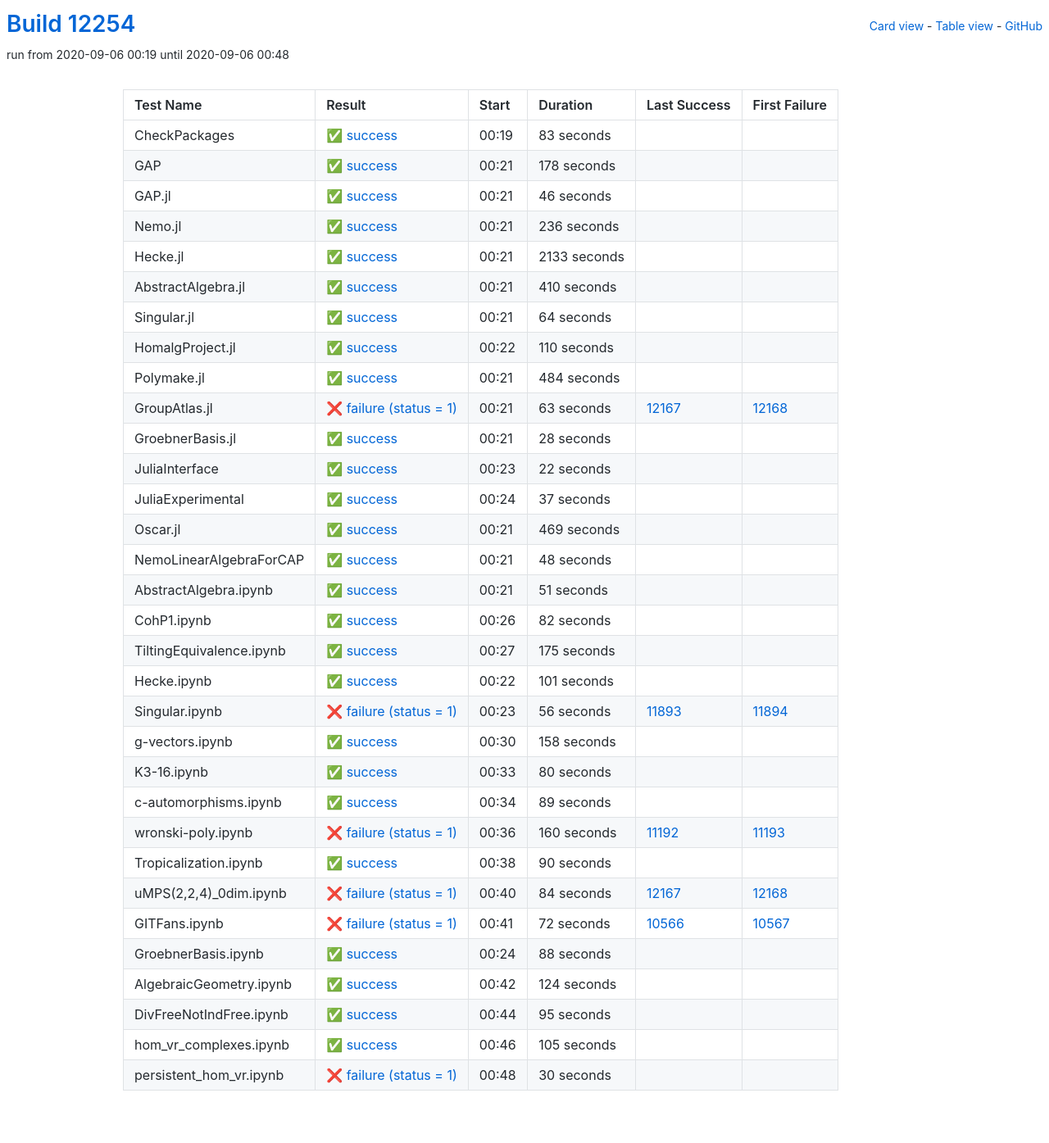
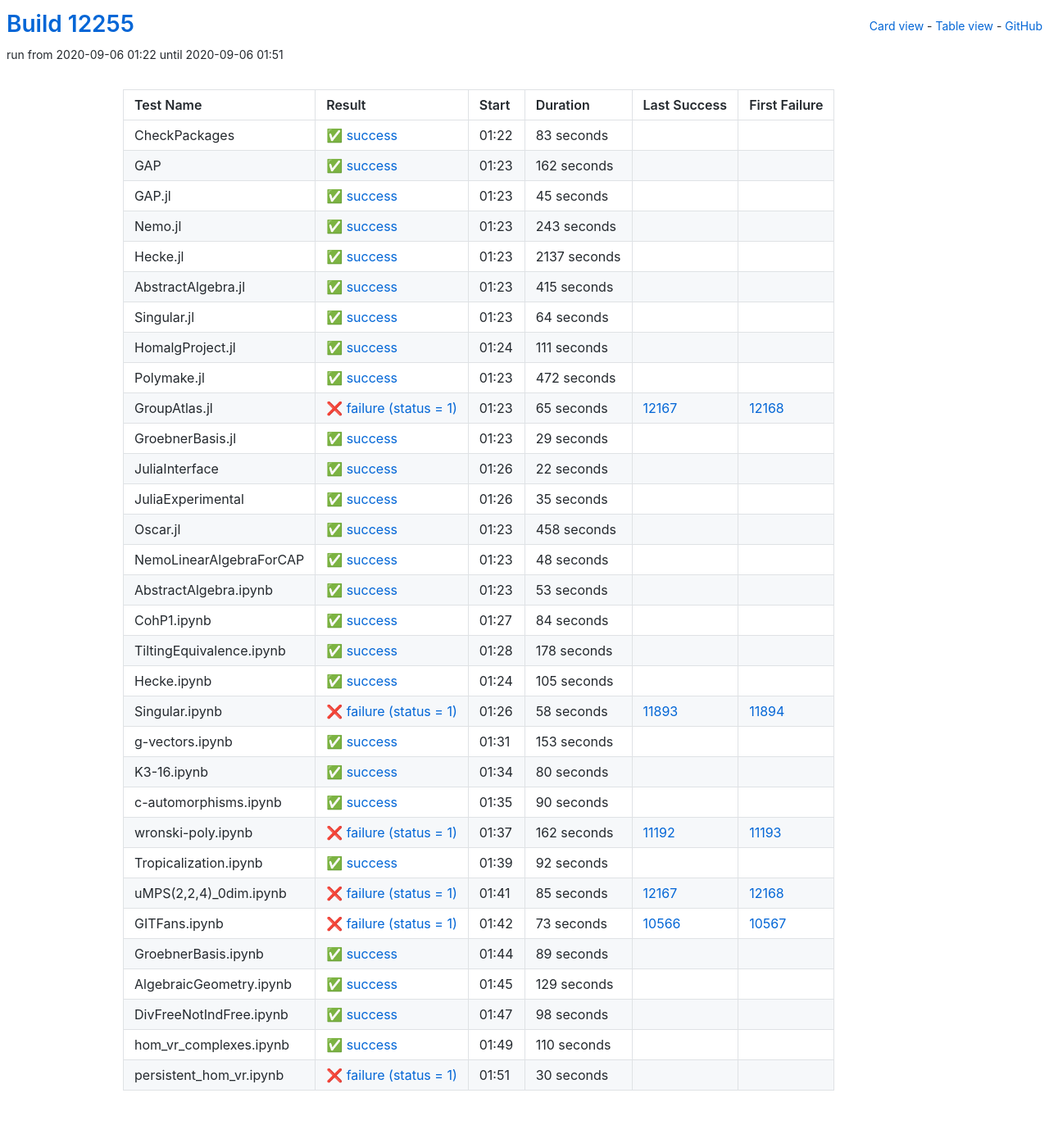
Before and after one commit to oscar-system/oscar-ci-status, a Jekyll site: the page built from table.html, in a window 1280 px wide. Shown: the whole page at 82% size. Built offline with Jekyll 4.4.1, drawn with Linux system fonts in a browser that asks for light colours.

Commit message:
Build #12255

```diff
--- a/_data/ci.yml
+++ b/_data/ci.yml
@@ -1,6 +1,6 @@
 ---
-build: 12254
-build_url: https://oscarci.mathematik.uni-kl.de/job/oscar/12254/
+build: 12255
+build_url: https://oscarci.mathematik.uni-kl.de/job/oscar/12255/
 job: oscar
 organization: oscar-system
 repo: oscar-ci-status
@@ -8,8 +8,8 @@
 tests:
 - name: CheckPackages
   id: checkpackages
-  log: https://oscarci.mathematik.uni-kl.de/job/oscar/12254/artifact/logs/build-12254/CheckPackages.log
-  start: 2020-09-06 00:19
+  log: https://oscarci.mathematik.uni-kl.de/job/oscar/12255/artifact/logs/build-12255/CheckPackages.log
+  start: 2020-09-06 01:22
   success: true
   exitcode: 0
   status: success
@@ -20,68 +20,68 @@
   first_failure_url:
 - name: GAP
   id: gap
-  log: https://oscarci.mathematik.uni-kl.de/job/oscar/12254/artifact/logs/build-12254/GAP.log
-  start: 2020-09-06 00:21
+  log: https://oscarci.mathematik.uni-kl.de/job/oscar/12255/artifact/logs/build-12255/GAP.log
+  start: 2020-09-06 01:23
   success: true
   exitcode: 0
   status: success
-  duration: 178
+  duration: 162
   last_success: false
   last_success_url:
   first_failure: false
   first_failure_url:
 - name: GAP.jl
   id: gap-jl
-  log: https://oscarci.mathematik.uni-kl.de/job/oscar/12254/artifact/logs/build-12254/GAP.jl.log
-  start: 2020-09-06 00:21
+  log: https://oscarci.mathematik.uni-kl.de/job/oscar/12255/artifact/logs/build-12255/GAP.jl.log
+  start: 2020-09-06 01:23
   success: true
   exitcode: 0
   status: success
-  duration: 46
+  duration: 45
   last_success: false
   last_success_url:
   first_failure: false
   first_failure_url:
 - name: Nemo.jl
   id: nemo-jl
-  log: https://oscarci.mathematik.uni-kl.de/job/oscar/12254/artifact/logs/build-12254/Nemo.jl.log
-  start: 2020-09-06 00:21
+  log: https://oscarci.mathematik.uni-kl.de/job/oscar/12255/artifact/logs/build-12255/Nemo.jl.log
+  start: 2020-09-06 01:23
   success: true
   exitcode: 0
   status: success
-  duration: 236
+  duration: 243
   last_success: false
   last_success_url:
   first_failure: false
   first_failure_url:
 - name: Hecke.jl
   id: hecke-jl
-  log: https://oscarci.mathematik.uni-kl.de/job/oscar/12254/artifact/logs/build-12254/Hecke.jl.log
-  start: 2020-09-06 00:21
+  log: https://oscarci.mathematik.uni-kl.de/job/oscar/12255/artifact/logs/build-12255/Hecke.jl.log
+  start: 2020-09-06 01:23
   success: true
   exitcode: 0
   status: success
-  duration: 2133
+  duration: 2137
   last_success: false
   last_success_url:
   first_failure: false
   first_failure_url:
 - name: AbstractAlgebra.jl
   id: abstractalgebra-jl
-  log: https://oscarci.mathematik.uni-kl.de/job/oscar/12254/artifact/logs/build-12254/AbstractAlgebra.jl.log
-  start: 2020-09-06 00:21
+  log: https://oscarci.mathematik.uni-kl.de/job/oscar/12255/artifact/logs/build-12255/AbstractAlgebra.jl.log
+  start: 2020-09-06 01:23
   success: true
   exitcode: 0
   status: success
-  duration: 410
+  duration: 415
   last_success: false
   last_success_url:
   first_failure: false
   first_failure_url:
 - name: Singular.jl
   id: singular-jl
-  log: https://oscarci.mathematik.uni-kl.de/job/oscar/12254/artifact/logs/build-12254/Singular.jl.log
-  start: 2020-09-06 00:21
+  log: https://oscarci.mathematik.uni-kl.de/job/oscar/12255/artifact/logs/build-12255/Singular.jl.log
+  start: 2020-09-06 01:23
   success: true
   exitcode: 0
   status: success
@@ -92,56 +92,56 @@
   first_failure_url:
 - name: HomalgProject.jl
   id: homalgproject-jl
-  log: https://oscarci.mathematik.uni-kl.de/job/oscar/12254/artifact/logs/build-12254/HomalgProject.jl.log
-  start: 2020-09-06 00:22
+  log: https://oscarci.mathematik.uni-kl.de/job/oscar/12255/artifact/logs/build-12255/HomalgProject.jl.log
+  start: 2020-09-06 01:24
   success: true
   exitcode: 0
   status: success
-  duration: 110
+  duration: 111
   last_success: false
   last_success_url:
   first_failure: false
   first_failure_url:
 - name: Polymake.jl
   id: polymake-jl
-  log: https://oscarci.mathematik.uni-kl.de/job/oscar/12254/artifact/logs/build-12254/Polymake.jl.log
-  start: 2020-09-06 00:21
+  log: https://oscarci.mathematik.uni-kl.de/job/oscar/12255/artifact/logs/build-12255/Polymake.jl.log
+  start: 2020-09-06 01:23
   success: true
   exitcode: 0
   status: success
-  duration: 484
+  duration: 472
   last_success: false
   last_success_url:
   first_failure: false
   first_failure_url:
 - name: GroupAtlas.jl
   id: groupatlas-jl
-  log: https://oscarci.mathematik.uni-kl.de/job/oscar/12254/artifact/logs/build-12254/GroupAtlas.jl.log
-  start: 2020-09-06 00:21
+  log: https://oscarci.mathematik.uni-kl.de/job/oscar/12255/artifact/logs/build-12255/GroupAtlas.jl.log
+  start: 2020-09-06 01:23
   success: false
   exitcode: 1
   status: failure
-  duration: 63
+  duration: 65
   last_success: 12167
   last_success_url: https://oscarci.mathematik.uni-kl.de/job/oscar/12167/
   first_failure: 12168
   first_failure_url: https://oscarci.mathematik.uni-kl.de/job/oscar/12168/
 - name: GroebnerBasis.jl
   id: groebnerbasis-jl
-  log: https://oscarci.mathematik.uni-kl.de/job/oscar/12254/artifact/logs/build-12254/GroebnerBasis.jl.log
-  start: 2020-09-06 00:21
+  log: https://oscarci.mathematik.uni-kl.de/job/oscar/12255/artifact/logs/build-12255/GroebnerBasis.jl.log
+  start: 2020-09-06 01:23
   success: true
   exitcode: 0
   status: success
-  duration: 28
+  duration: 29
   last_success: false
   last_success_url:
   first_failure: false
   first_failure_url:
 - name: JuliaInterface
   id: juliainterface
-  log: https://oscarci.mathematik.uni-kl.de/job/oscar/12254/artifact/logs/build-12254/JuliaInterface.log
-  start: 2020-09-06 00:23
+  log: https://oscarci.mathematik.uni-kl.de/job/oscar/12255/artifact/logs/build-12255/JuliaInterface.log
+  start: 2020-09-06 01:26
   success: true
   exitcode: 0
   status: success
@@ -152,32 +152,32 @@
   first_failure_url:
 - name: JuliaExperimental
   id: juliaexperimental
-  log: https://oscarci.mathematik.uni-kl.de/job/oscar/12254/artifact/logs/build-12254/JuliaExperimental.log
-  start: 2020-09-06 00:24
+  log: https://oscarci.mathematik.uni-kl.de/job/oscar/12255/artifact/logs/build-12255/JuliaExperimental.log
+  start: 2020-09-06 01:26
   success: true
   exitcode: 0
   status: success
-  duration: 37
+  duration: 35
   last_success: false
   last_success_url:
   first_failure: false
   first_failure_url:
 - name: Oscar.jl
   id: oscar-jl
-  log: https://oscarci.mathematik.uni-kl.de/job/oscar/12254/artifact/logs/build-12254/Oscar.jl.log
-  start: 2020-09-06 00:21
+  log: https://oscarci.mathematik.uni-kl.de/job/oscar/12255/artifact/logs/build-12255/Oscar.jl.log
+  start: 2020-09-06 01:23
   success: true
   exitcode: 0
   status: success
-  duration: 469
+  duration: 458
   last_success: false
   last_success_url:
   first_failure: false
   first_failure_url:
 - name: NemoLinearAlgebraForCAP
   id: nemolinearalgebraforcap
-  log: https://oscarci.mathematik.uni-kl.de/job/oscar/12254/artifact/logs/build-12254/NemoLinearAlgebraForCAP.log
-  start: 2020-09-06 00:21
+  log: https://oscarci.mathematik.uni-kl.de/job/oscar/12255/artifact/logs/build-12255/NemoLinearAlgebraForCAP.log
+  start: 2020-09-06 01:23
   success: true
   exitcode: 0
   status: success
@@ -188,80 +188,80 @@
   first_failure_url:
 - name: AbstractAlgebra.ipynb
   id: abstractalgebra-ipynb
-  log: https://oscarci.mathematik.uni-kl.de/job/oscar/12254/artifact/logs/build-12254/AbstractAlgebra.ipynb.log
-  start: 2020-09-06 00:21
+  log: https://oscarci.mathematik.uni-kl.de/job/oscar/12255/artifact/logs/build-12255/AbstractAlgebra.ipynb.log
+  start: 2020-09-06 01:23
   success: true
   exitcode: 0
   status: success
-  duration: 51
+  duration: 53
   last_success: false
   last_success_url:
   first_failure: false
   first_failure_url:
 - name: CohP1.ipynb
   id: cohp1-ipynb
-  log: https://oscarci.mathematik.uni-kl.de/job/oscar/12254/artifact/logs/build-12254/CohP1.ipynb.log
-  start: 2020-09-06 00:26
+  log: https://oscarci.mathematik.uni-kl.de/job/oscar/12255/artifact/logs/build-12255/CohP1.ipynb.log
+  start: 2020-09-06 01:27
   success: true
   exitcode: 0
   status: success
-  duration: 82
+  duration: 84
   last_success: false
   last_success_url:
   first_failure: false
   first_failure_url:
 - name: TiltingEquivalence.ipynb
   id: tiltingequivalence-ipynb
-  log: https://oscarci.mathematik.uni-kl.de/job/oscar/12254/artifact/logs/build-12254/TiltingEquivalence.ipynb.log
-  start: 2020-09-06 00:27
+  log: https://oscarci.mathematik.uni-kl.de/job/oscar/12255/artifact/logs/build-12255/TiltingEquivalence.ipynb.log
+  start: 2020-09-06 01:28
   success: true
   exitcode: 0
   status: success
-  duration: 175
+  duration: 178
   last_success: false
   last_success_url:
   first_failure: false
   first_failure_url:
 - name: Hecke.ipynb
   id: hecke-ipynb
-  log: https://oscarci.mathematik.uni-kl.de/job/oscar/12254/artifact/logs/build-12254/Hecke.ipynb.log
-  start: 2020-09-06 00:22
+  log: https://oscarci.mathematik.uni-kl.de/job/oscar/12255/artifact/logs/build-12255/Hecke.ipynb.log
+  start: 2020-09-06 01:24
   success: true
   exitcode: 0
   status: success
-  duration: 101
+  duration: 105
   last_success: false
   last_success_url:
   first_failure: false
   first_failure_url:
 - name: Singular.ipynb
   id: singular-ipynb
-  log: https://oscarci.mathematik.uni-kl.de/job/oscar/12254/artifact/logs/build-12254/Singular.ipynb.log
-  start: 2020-09-06 00:23
+  log: https://oscarci.mathematik.uni-kl.de/job/oscar/12255/artifact/logs/build-12255/Singular.ipynb.log
+  start: 2020-09-06 01:26
   success: false
   exitcode: 1
   status: failure
-  duration: 56
+  duration: 58
   last_success: 11893
   last_success_url: https://oscarci.mathematik.uni-kl.de/job/oscar/11893/
   first_failure: 11894
   first_failure_url: https://oscarci.mathematik.uni-kl.de/job/oscar/11894/
 - name: g-vectors.ipynb
   id: g-vectors-ipynb
-  log: https://oscarci.mathematik.uni-kl.de/job/oscar/12254/artifact/logs/build-12254/g-vectors.ipynb.log
-  start: 2020-09-06 00:30
+  log: https://oscarci.mathematik.uni-kl.de/job/oscar/12255/artifact/logs/build-12255/g-vectors.ipynb.log
+  start: 2020-09-06 01:31
   success: true
   exitcode: 0
   status: success
-  duration: 158
+  duration: 153
   last_success: false
   last_success_url:
   first_failure: false
   first_failure_url:
 - name: K3-16.ipynb
   id: k3-16-ipynb
-  log: https://oscarci.mathematik.uni-kl.de/job/oscar/12254/artifact/logs/build-12254/K3-16.ipynb.log
-  start: 2020-09-06 00:33
+  log: https://oscarci.mathematik.uni-kl.de/job/oscar/12255/artifact/logs/build-12255/K3-16.ipynb.log
+  start: 2020-09-06 01:34
   success: true
   exitcode: 0
   status: success
@@ -272,8 +272,68 @@
   first_failure_url:
 - name: c-automorphisms.ipynb
   id: c-automorphisms-ipynb
-  log: https://oscarci.mathematik.uni-kl.de/job/oscar/12254/artifact/logs/build-12254/c-automorphisms.ipynb.log
-  start: 2020-09-06 00:34
+  log: https://oscarci.mathematik.uni-kl.de/job/oscar/12255/artifact/logs/build-12255/c-automorphisms.ipynb.log
+  start: 2020-09-06 01:35
+  success: true
+  exitcode: 0
+  status: success
+  duration: 90
+  last_success: false
+  last_success_url:
+  first_failure: false
+  first_failure_url:
+- name: wronski-poly.ipynb
+  id: wronski-poly-ipynb
+  log: https://oscarci.mathematik.uni-kl.de/job/oscar/12255/artifact/logs/build-12255/wronski-poly.ipynb.log
+  start: 2020-09-06 01:37
+  success: false
+  exitcode: 1
+  status: failure
+  duration: 162
+  last_success: 11192
+  last_success_url: https://oscarci.mathematik.uni-kl.de/job/oscar/11192/
+  first_failure: 11193
+  first_failure_url: https://oscarci.mathematik.uni-kl.de/job/oscar/11193/
+- name: Tropicalization.ipynb
+  id: tropicalization-ipynb
+  log: https://oscarci.mathematik.uni-kl.de/job/oscar/12255/artifact/logs/build-12255/Tropicalization.ipynb.log
+  start: 2020-09-06 01:39
+  success: true
+  exitcode: 0
+  status: success
+  duration: 92
+  last_success: false
+  last_success_url:
+  first_failure: false
+  first_failure_url:
+- name: uMPS(2,2,4)_0dim.ipynb
+  id: umps-2-2-4-0dim-ipynb
+  log: https://oscarci.mathematik.uni-kl.de/job/oscar/12255/artifact/logs/build-12255/uMPS-2-2-4-_0dim.ipynb.log
+  start: 2020-09-06 01:41
+  success: false
+  exitcode: 1
+  status: failure
+  duration: 85
+  last_success: 12167
+  last_success_url: https://oscarci.mathematik.uni-kl.de/job/oscar/12167/
+  first_failure: 12168
+  first_failure_url: https://oscarci.mathematik.uni-kl.de/job/oscar/12168/
+- name: GITFans.ipynb
+  id: gitfans-ipynb
+  log: https://oscarci.mathematik.uni-kl.de/job/oscar/12255/artifact/logs/build-12255/GITFans.ipynb.log
+  start: 2020-09-06 01:42
+  success: false
+  exitcode: 1
+  status: failure
+  duration: 73
+  last_success: 10566
+  last_success_url: https://oscarci.mathematik.uni-kl.de/job/oscar/10566/
+  first_failure: 10567
+  first_failure_url: https://oscarci.mathematik.uni-kl.de/job/oscar/10567/
+- name: GroebnerBasis.ipynb
+  id: groebnerbasis-ipynb
+  log: https://oscarci.mathematik.uni-kl.de/job/oscar/12255/artifact/logs/build-12255/GroebnerBasis.ipynb.log
+  start: 2020-09-06 01:44
   success: true
   exitcode: 0
   status: success
@@ -282,106 +342,46 @@
   last_success_url:
   first_failure: false
   first_failure_url:
-- name: wronski-poly.ipynb
-  id: wronski-poly-ipynb
-  log: https://oscarci.mathematik.uni-kl.de/job/oscar/12254/artifact/logs/build-12254/wronski-poly.ipynb.log
-  start: 2020-09-06 00:36
-  success: false
-  exitcode: 1
-  status: failure
-  duration: 160
-  last_success: 11192
-  last_success_url: https://oscarci.mathematik.uni-kl.de/job/oscar/11192/
-  first_failure: 11193
-  first_failure_url: https://oscarci.mathematik.uni-kl.de/job/oscar/11193/
-- name: Tropicalization.ipynb
-  id: tropicalization-ipynb
-  log: https://oscarci.mathematik.uni-kl.de/job/oscar/12254/artifact/logs/build-12254/Tropicalization.ipynb.log
-  start: 2020-09-06 00:38
+- name: AlgebraicGeometry.ipynb
+  id: algebraicgeometry-ipynb
+  log: https://oscarci.mathematik.uni-kl.de/job/oscar/12255/artifact/logs/build-12255/AlgebraicGeometry.ipynb.log
+  start: 2020-09-06 01:45
   success: true
   exitcode: 0
   status: success
-  duration: 90
-  last_success: false
-  last_success_url:
-  first_failure: false
-  first_failure_url:
-- name: uMPS(2,2,4)_0dim.ipynb
-  id: umps-2-2-4-0dim-ipynb
-  log: https://oscarci.mathematik.uni-kl.de/job/oscar/12254/artifact/logs/build-12254/uMPS-2-2-4-_0dim.ipynb.log
-  start: 2020-09-06 00:40
-  success: false
-  exitcode: 1
-  status: failure
-  duration: 84
-  last_success: 12167
-  last_success_url: https://oscarci.mathematik.uni-kl.de/job/oscar/12167/
-  first_failure: 12168
-  first_failure_url: https://oscarci.mathematik.uni-kl.de/job/oscar/12168/
-- name: GITFans.ipynb
-  id: gitfans-ipynb
-  log: https://oscarci.mathematik.uni-kl.de/job/oscar/12254/artifact/logs/build-12254/GITFans.ipynb.log
-  start: 2020-09-06 00:41
-  success: false
-  exitcode: 1
-  status: failure
-  duration: 72
-  last_success: 10566
-  last_success_url: https://oscarci.mathematik.uni-kl.de/job/oscar/10566/
-  first_failure: 10567
-  first_failure_url: https://oscarci.mathematik.uni-kl.de/job/oscar/10567/
-- name: GroebnerBasis.ipynb
-  id: groebnerbasis-ipynb
-  log: https://oscarci.mathematik.uni-kl.de/job/oscar/12254/artifact/logs/build-12254/GroebnerBasis.ipynb.log
-  start: 2020-09-06 00:24
-  success: true
-  exitcode: 0
-  status: success
-  duration: 88
-  last_success: false
-  last_success_url:
-  first_failure: false
-  first_failure_url:
-- name: AlgebraicGeometry.ipynb
-  id: algebraicgeometry-ipynb
-  log: https://oscarci.mathematik.uni-kl.de/job/oscar/12254/artifact/logs/build-12254/AlgebraicGeometry.ipynb.log
-  start: 2020-09-06 00:42
-  success: true
-  exitcode: 0
-  status: success
-  duration: 124
+  duration: 129
   last_success: false
   last_success_url:
   first_failure: false
   first_failure_url:
 - name: DivFreeNotIndFree.ipynb
   id: divfreenotindfree-ipynb
-  log: https://oscarci.mathematik.uni-kl.de/job/oscar/12254/artifact/logs/build-12254/DivFreeNotIndFree.ipynb.log
-  start: 2020-09-06 00:44
+  log: https://oscarci.mathematik.uni-kl.de/job/oscar/12255/artifact/logs/build-12255/DivFreeNotIndFree.ipynb.log
+  start: 2020-09-06 01:47
   success: true
   exitcode: 0
   status: success
-  duration: 95
+  duration: 98
   last_success: false
   last_success_url:
   first_failure: false
   first_failure_url:
 - name: hom_vr_complexes.ipynb
   id: hom-vr-complexes-ipynb
-  log: https://oscarci.mathematik.uni-kl.de/job/oscar/12254/artifact/logs/build-12254/hom_vr_complexes.ipynb.log
-  start: 2020-09-06 00:46
+  log: https://oscarci.mathematik.uni-kl.de/job/oscar/12255/artifact/logs/build-12255/hom_vr_complexes.ipynb.log
+  start: 2020-09-06 01:49
   success: true
   exitcode: 0
   status: success
-  duration: 105
+  duration: 110
   last_success: false
   last_success_url:
   first_failure: false
   first_failure_url:
 - name: persistent_hom_vr.ipynb
   id: persistent-hom-vr-ipynb
-  log: https://oscarci.mathematik.uni-kl.de/job/oscar/12254/artifact/logs/build-12254/persistent_hom_vr.ipynb.log
-  start: 2020-09-06 00:48
+  log: https://oscarci.mathematik.uni-kl.de/job/oscar/12255/artifact/logs/build-12255/persistent_hom_vr.ipynb.log
+  start: 2020-09-06 01:51
   success: false
   exitcode: 1
   status: failure
```
Also changed, not shown: README.md.
